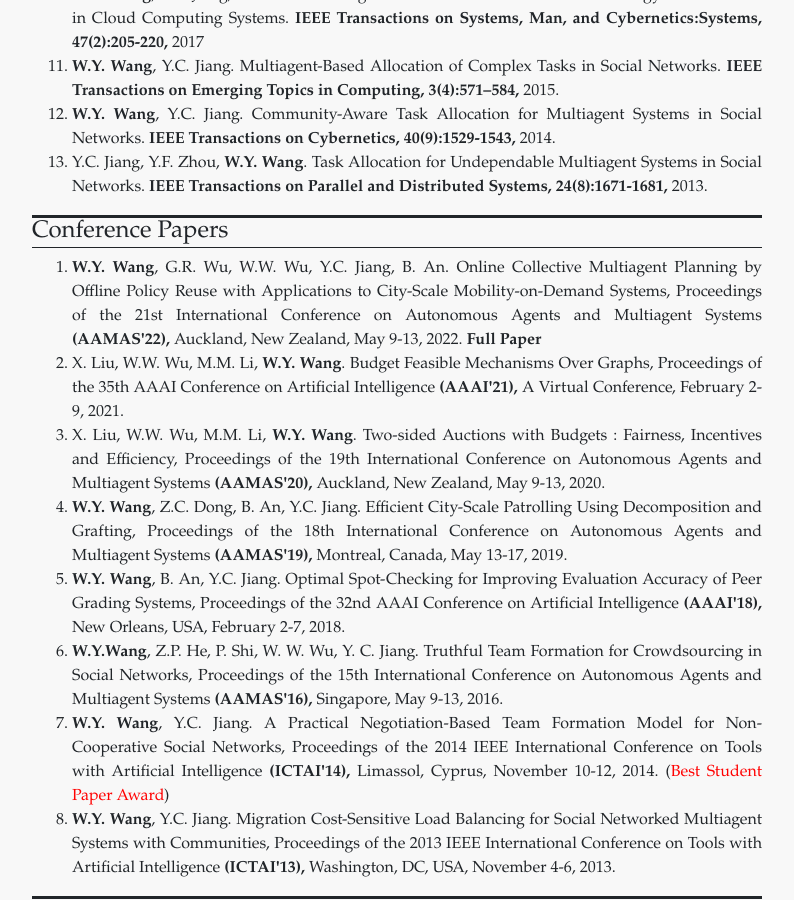
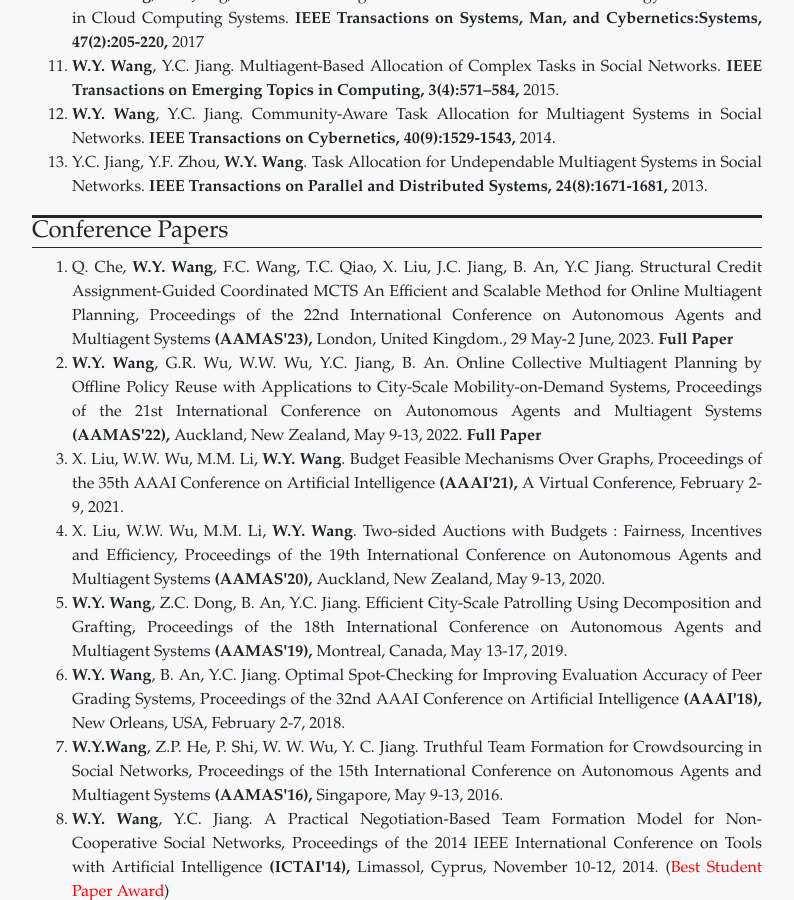
Before and after one commit to wanyuanwang/wanyuanwang.github.io, a Jekyll site: the page built from publications.html, in a window 1280 px wide and 900 px high, scrolled down 1058 px. Shown: the whole window, without its empty margins (243-1037 px from the left). Built offline with Jekyll 4.4.1, drawn with Linux system fonts in a browser that asks for light colours.

Commit message:
Update conference_papers.yml

```diff
--- a/_data/conference_papers.yml
+++ b/_data/conference_papers.yml
@@ -1,10 +1,17 @@
+- authors: Q. Che, <b> W.Y. Wang</b>, F.C. Wang, T.C. Qiao, X. Liu, J.C. Jiang, B. An, Y.C Jiang.
+  title: Structural Credit Assignment-Guided Coordinated MCTS An Efficient and Scalable Method for Online Multiagent Planning,
+  conference: Proceedings of the 22nd International Conference on Autonomous Agents and Multiagent Systems
+  conference_abbr: (AAMAS'23),
+  address: London, United Kingdom.,
+  date: 29 May-2 June, 2023.
+  others: <b> Full Paper </b>
 - authors: <b> W.Y. Wang</b>, G.R. Wu, W.W. Wu, Y.C. Jiang, B. An.
   title: Online Collective Multiagent Planning by Offline Policy Reuse with Applications to City-Scale Mobility-on-Demand Systems,
   conference: Proceedings of the 21st International Conference on Autonomous Agents and Multiagent Systems
   conference_abbr: (AAMAS'22),
   address: Auckland, New Zealand,
   date: May 9-13, 2022.
-  others: <b> Full Paper </b
+  others: <b> Full Paper </b>
 - authors: X. Liu, W.W. Wu, M.M. Li, <b> W.Y. Wang</b>.
   title: Budget Feasible Mechanisms Over Graphs,
   conference: Proceedings of the 35th AAAI Conference on Artificial Intelligence
```
